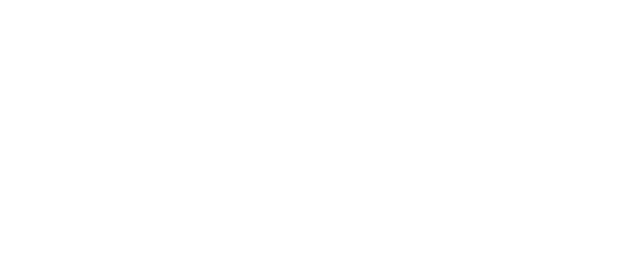
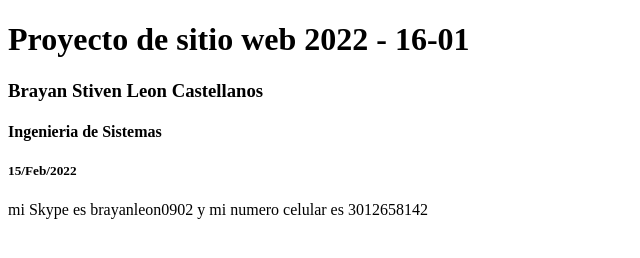
Before and after one commit to BrayanLeon0902/DSW-BrayanLeon-, a plain HTML site: page index.html in a window 1280 px wide. Shown: the whole page, without its empty margins (0-640 px from the left). Drawn offline with Linux system fonts and the light colour scheme.

Commit message:
Actualizacion
Primera actualización de index.html

```diff
--- a/index.html
+++ b/index.html
@@ -7,6 +7,13 @@
     <title>Document</title>
 </head>
 <body>
+     <h1>Proyecto de sitio web 2022 - 16-01</h1>
+     <h3>Brayan Stiven Leon Castellanos </h3>
+
+     <H4>Ingenieria de Sistemas</H4>
+     <h5>15/Feb/2022</h5>
+     <p>mi Skype es brayanleon0902 y mi numero celular es 3012658142
+
 
 </body>
 </html>
```
